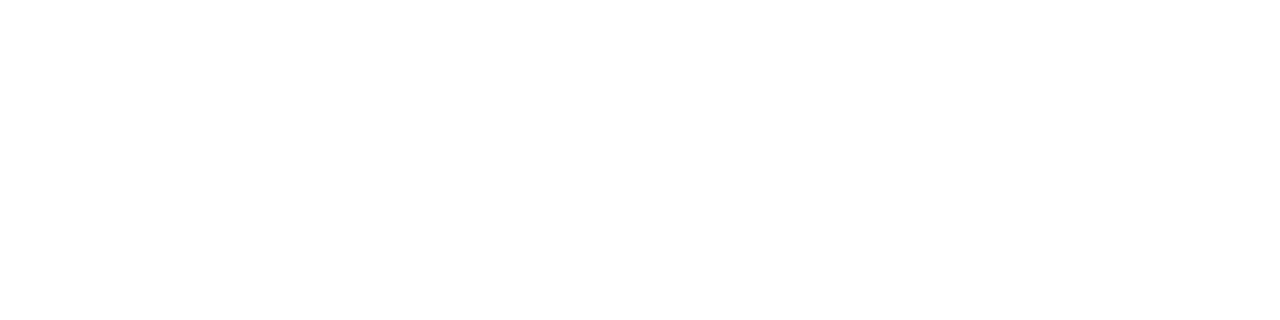
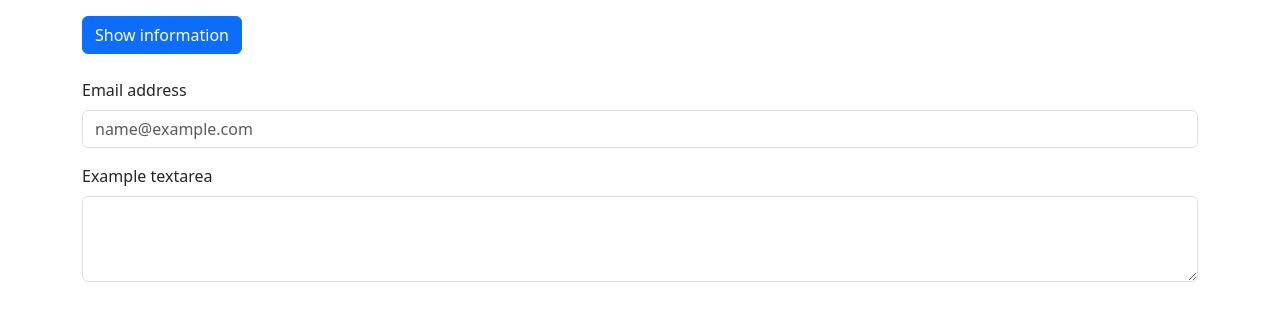
Before and after one commit to Jehovah-s-Witnesses/js-basic-initials-adding-simple-part-of-code, a website built with Vite: page src/index.html in a window 1280 px wide. Built offline with nearby package versions, Linux system fonts and the light colour scheme.

Commit message:
Complete task

```diff
--- a/src/index.html
+++ b/src/index.html
@@ -3,8 +3,25 @@
 <head>
   <meta charset="UTF-8">
   <title>Document</title>
+  <link href="https://cdn.jsdelivr.net/npm/bootstrap@5.3.3/dist/css/bootstrap.min.css" rel="stylesheet" integrity="sha384-QWTKZyjpPEjISv5WaRU9OFeRpok6YctnYmDr5pNlyT2bRjXh0JMhjY6hW+ALEwIH" crossorigin="anonymous">
 </head>
 <body>
-  <script src="index.js" type="module"></script>
+  <div class="container pt-3">
+    <button class="btn btn-primary mb-4" data-testid="btn">
+      Show information
+    </button>
+    <div class="box" data-testid="box">
+      <div class="mb-3">
+        <label for="exampleFormControlInput1" class="form-label">Email address</label>
+        <input type="email" class="form-control" id="exampleFormControlInput1" placeholder="name@example.com">
+      </div>
+      <div class="mb-3">
+        <label for="exampleFormControlTextarea1" class="form-label">Example textarea</label>
+        <textarea class="form-control" id="exampleFormControlTextarea1" rows="3"></textarea>
+      </div>
+    </div>
+  </div>
+
+  <script src="index.js"></script>
 </body>
 </html>
--- a/src/index.js
+++ b/src/index.js
@@ -0,0 +1,6 @@
+// const wrapperElement = document.querySelector('.box');
+// const button = document.querySelector('.btn');
+//
+// button.addEventListener('click', () => {
+//   wrapperElement.classList.toggle('d-none');
+// });
```
Also changed, not shown: e2e/example.spec.js (+8 -4 lines), README.md.
